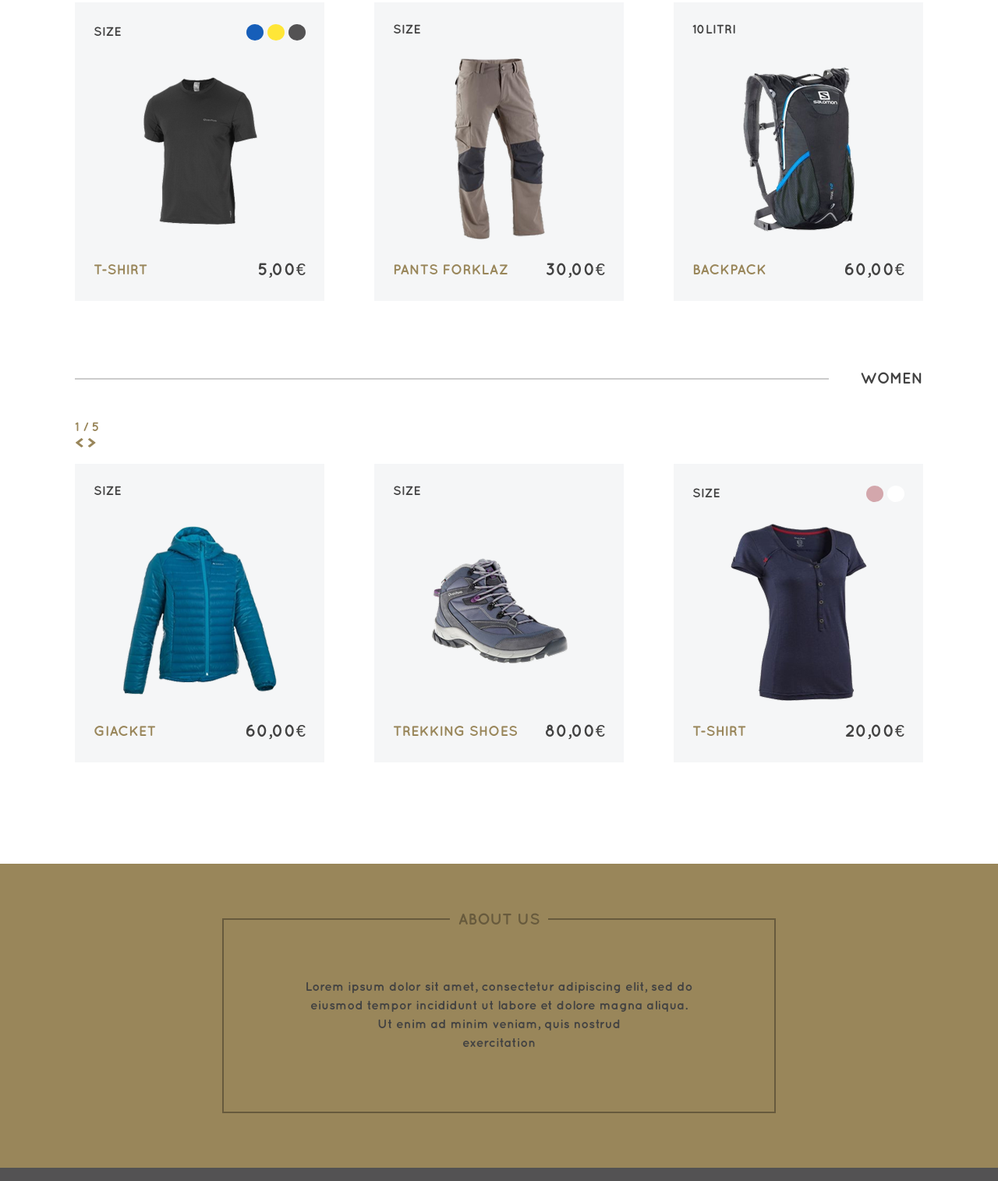
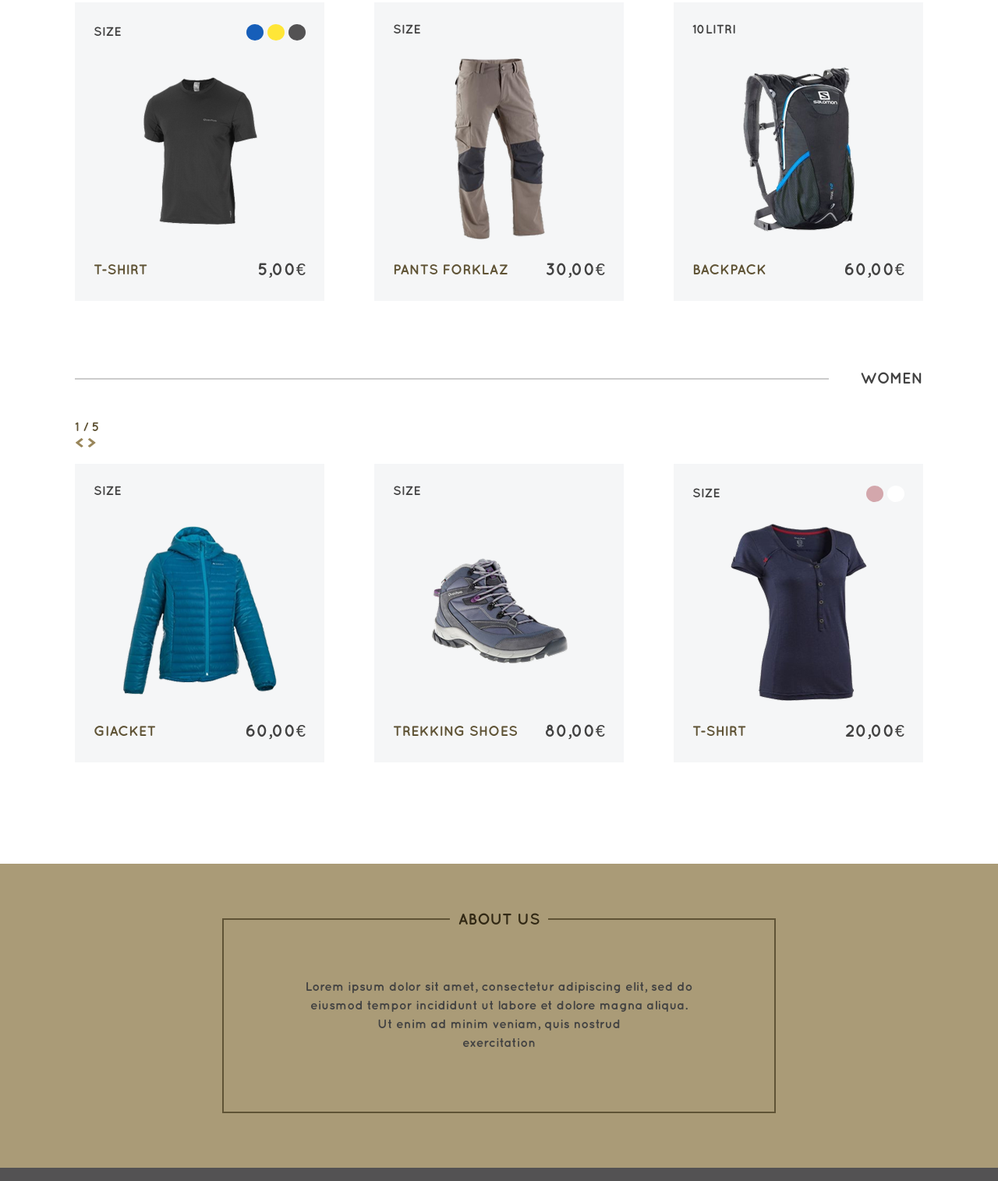
Before and after one commit to valeriyaSmelkova/Task-1, a plain HTML site: page index.html in a window 1280 px wide. Shown: the part 1145-2660 px from the top of the page at 78% size. Drawn offline with Linux system fonts and the light colour scheme.

Commit message:
Add files via upload

```diff
--- a/index.html
+++ b/index.html
@@ -21,7 +21,7 @@
                 </a>
             </div>
             <nav class="header__menu">
-                <ul class="header__menu-list" role="list">
+                <ul class="header__menu-list">
                     <li class="header__menu-item"><a title="Home" class="header__menu-item-link" href="#">Home</a></li>
                     <li class="header__menu-item"><a title="Products" class="header__menu-item-link" href="#">Products</a></li>
                     <li class="header__menu-item"><a title="Cart" aria-label="Cart" href="#" class="header__cart-link">
@@ -281,7 +281,7 @@
             </div>
             <div class="footer__info">
                 <nav class="footer__menu">
-                    <ul role="list" class="footer__menu-list">
+                    <ul class="footer__menu-list">
                         <li class="footer__menu-item"><a title="Credits" class="footer__menu-item-link" href="#">Credits</a></li>
                         <li class="footer__menu-item"><a title="Privacy" class="footer__menu-item-link" href="#">Privacy</a></li>
                         <li class="footer__menu-item"><a title="About" class="footer__menu-item-link" href="#">About</a></li>
--- a/style.css
+++ b/style.css
@@ -88,8 +88,9 @@ legend {
 
 :root {
     --white:#ffffff;
-    --beige: #99865a;
-    --dark-beige: #675a3d;
+    --beige: #AA9B77;
+    --medium-beige: #5f5335;
+    --dark-beige: #322915;
     --light-beige: #F5F6F7;
     --black: #424242;
     --dark: #333333;
@@ -312,7 +313,7 @@ legend {
 }
 
 .page-counter {
-    color: var(--beige);
+    color: var(--medium-beige);
     font-family: 'Quicksand_bold', sans-serif;
     font-size: 16px;
     line-height: 16px;
@@ -412,7 +413,7 @@ legend {
 }
 
 .product-card__type {
-    color: var(--beige);
+    color: var(--medium-beige);
     font-family: 'Quicksand_bold', sans-serif;
     font-size: 18px;
     line-height: 18px;
@@ -438,7 +439,7 @@ legend {
 }
 
 .about-us__text-block {
-    border:2px solid var(--dark-beige);
+    border:2px solid var(--medium-beige);
     height: 250px;
     max-width: 710px;
     width:100%;
```
